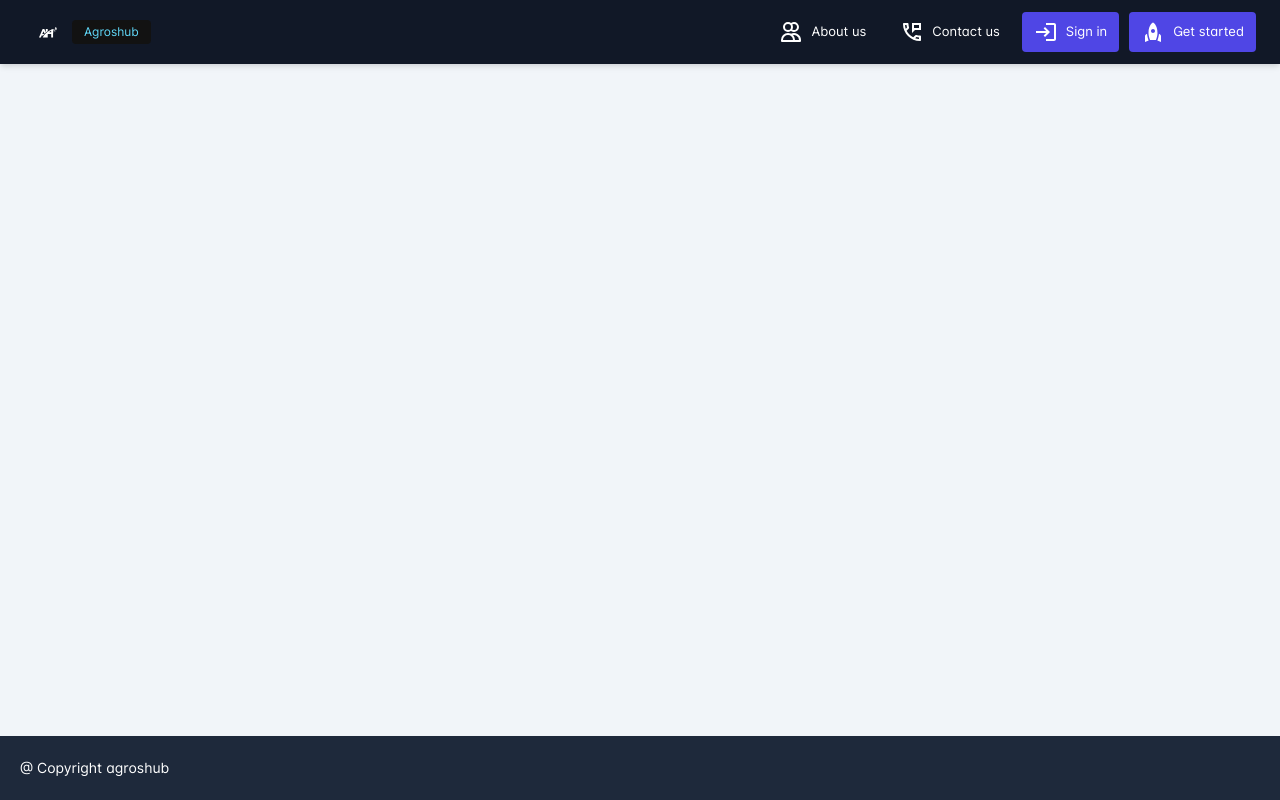
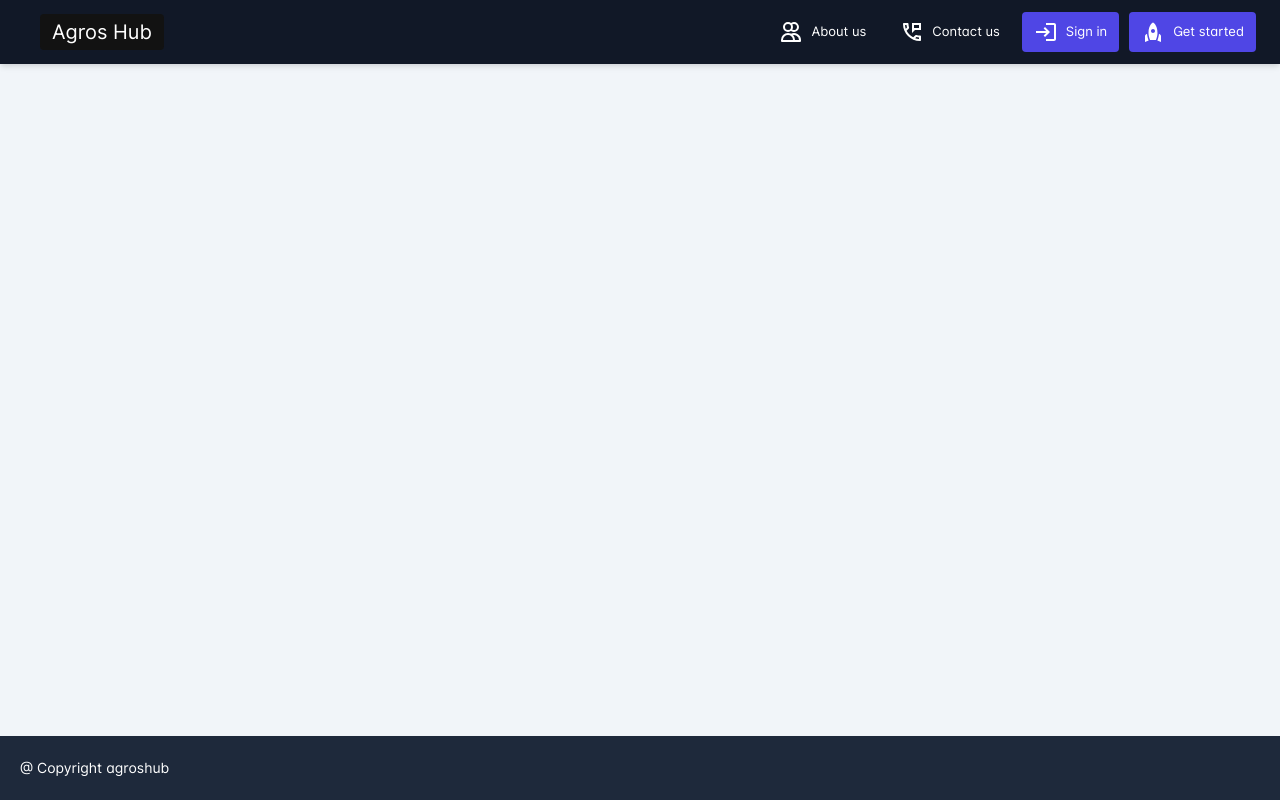
Before and after one commit to techwitzs-ventures/agros-website, a React (Create React App) app: page / in a window 1280 px wide. Built offline with nearby package versions, Linux system fonts and the light colour scheme; what aws-amplify, mobile-detect would draw is missing.

Commit message:
basic change in en.js and logo.js

```diff
--- a/src/app/configs/navigation-i18n/en.js
+++ b/src/app/configs/navigation-i18n/en.js
@@ -1,5 +1,5 @@
 const locale = {
-  APPLICATION_NAME:'Agroshub',
+  APPLICATION_NAME:'Agros Hub',
   DASHBOARDS: 'Dashboards'
 };
 
--- a/src/app/theme-layouts/shared-components/Logo.js
+++ b/src/app/theme-layouts/shared-components/Logo.js
@@ -19,13 +19,13 @@ const Root = styled('div')(({ theme }) => ({
 function Logo() {
   return (
     <Root className="flex items-center">
-      <img className="logo-icon w-32 h-32" src="assets/images/logo/logo.svg" alt="logo" />
+      {/* <img className="logo-icon w-32 h-32" src="assets/images/logo/logo.svg" alt="logo" /> */}
 
       <div
         className="badge flex items-center py-4 px-8 mx-8 rounded"
-        style={{ backgroundColor: '#121212', color: '#61DAFB' }}
+        style={{ backgroundColor: '#121212', color: '#ffff'}}
       >
-        <span className="react-text text-12 mx-4">{config.APPLICATION_NAME}</span>
+        <span className="text-20 mx-4">{config.APPLICATION_NAME}</span>
       </div>
     </Root>
   );
```
